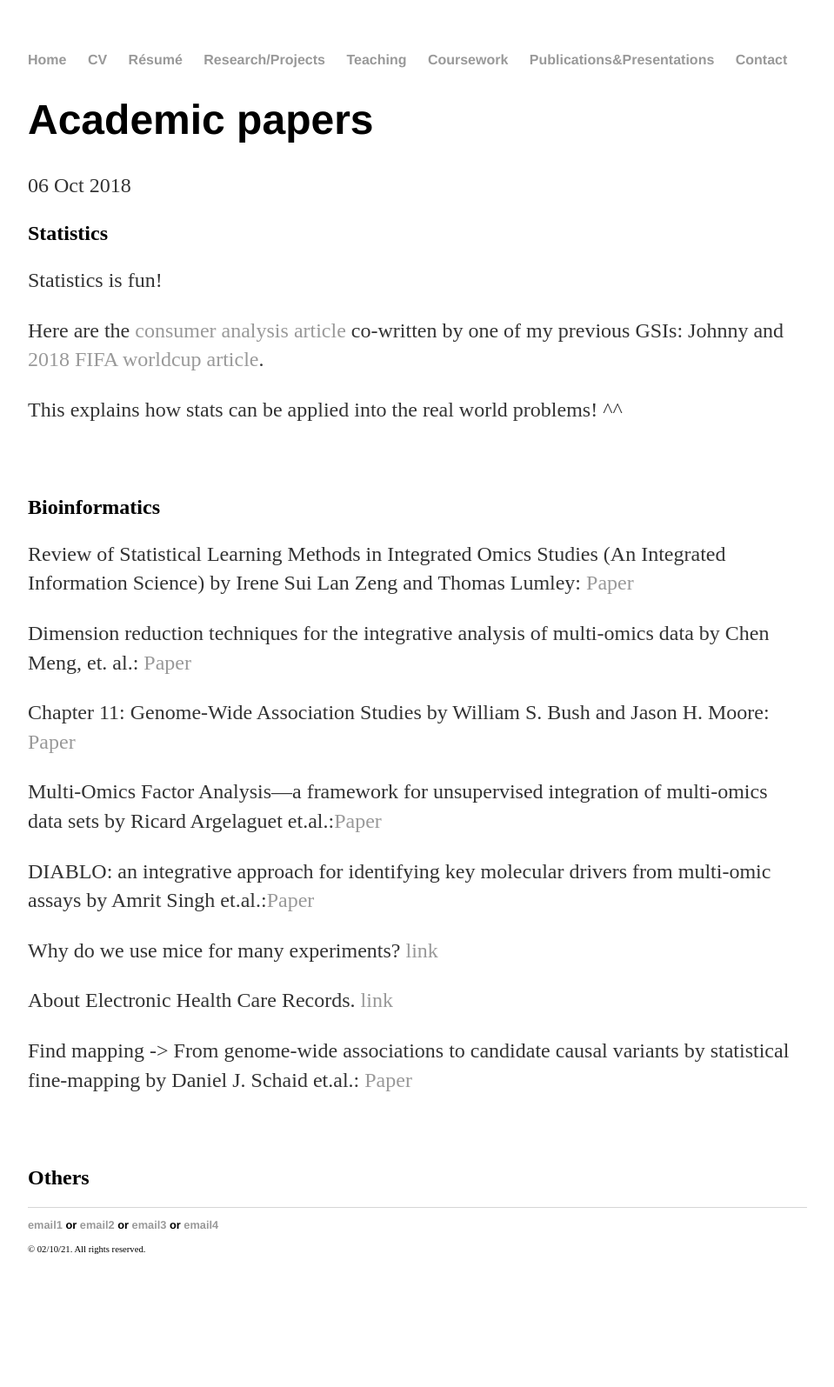
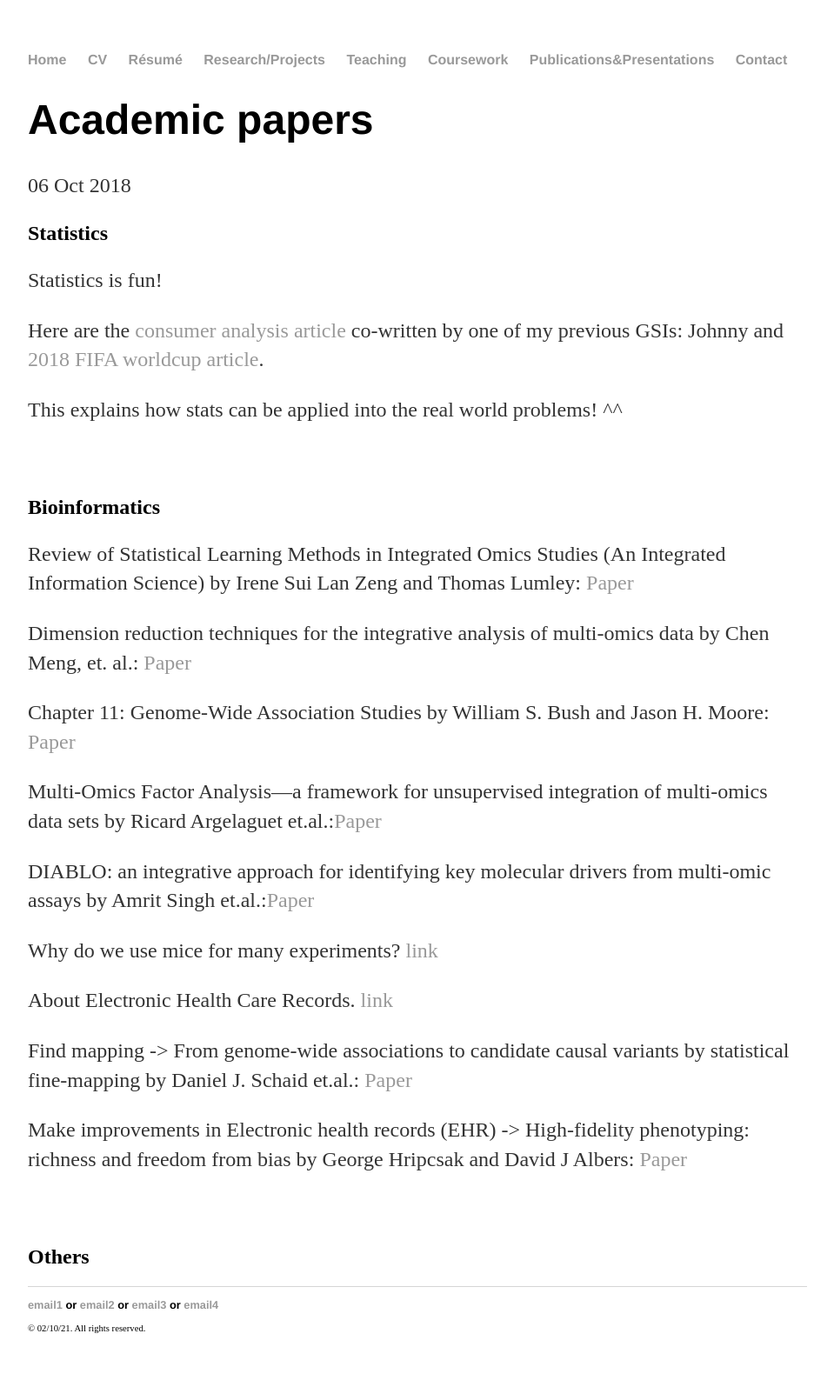
Before and after one commit to yjkweon24/yjkweon24.github.io, a Jekyll site: the page built from _posts/2019-03-16-Academic.md, in a window 1280 px wide. Shown: the whole page at 87% size, without its empty margins (160-1119 px from the left). Built offline with Jekyll 4.4.1, drawn with Linux system fonts in a browser that asks for light colours; before the commit the page ends 1504 px from its top, so only the background shows below that.

Commit message:
Update 2019-03-16-Academic.md

```diff
--- a/_posts/2019-03-16-Academic.md
+++ b/_posts/2019-03-16-Academic.md
@@ -30,6 +30,8 @@ About Electronic Health Care Records. [link](https://www.businessinsider.com/ele
 
 Find mapping -> From genome-wide associations to candidate causal variants by statistical fine-mapping by Daniel J. Schaid et.al.: [Paper](https://www.ncbi.nlm.nih.gov/pmc/articles/PMC6050137/)
 
+Make improvements in Electronic health records (EHR) -> High-fidelity phenotyping: richness and freedom from bias by George Hripcsak and David J Albers: [Paper](https://academic.oup.com/jamia/article/25/3/289/4484121?login=true)
+
 <br>
 
 ## Others
```
